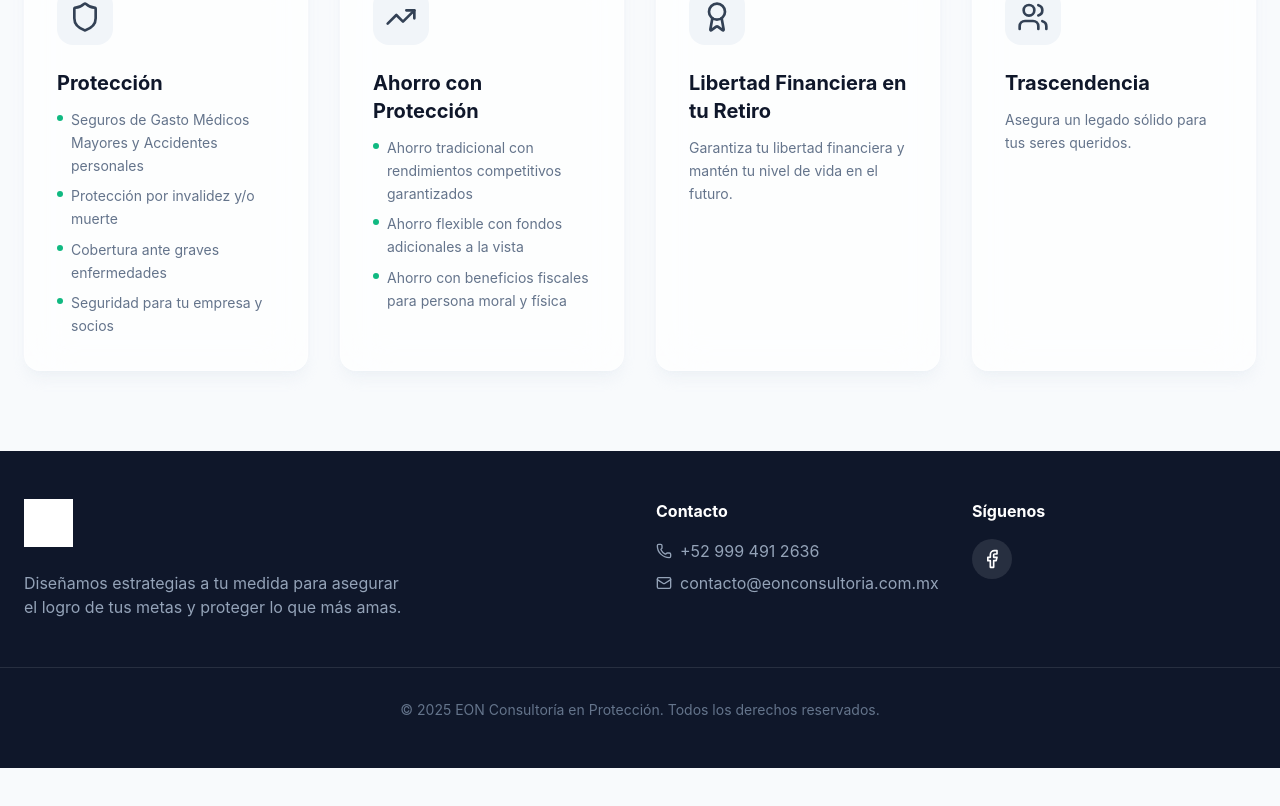
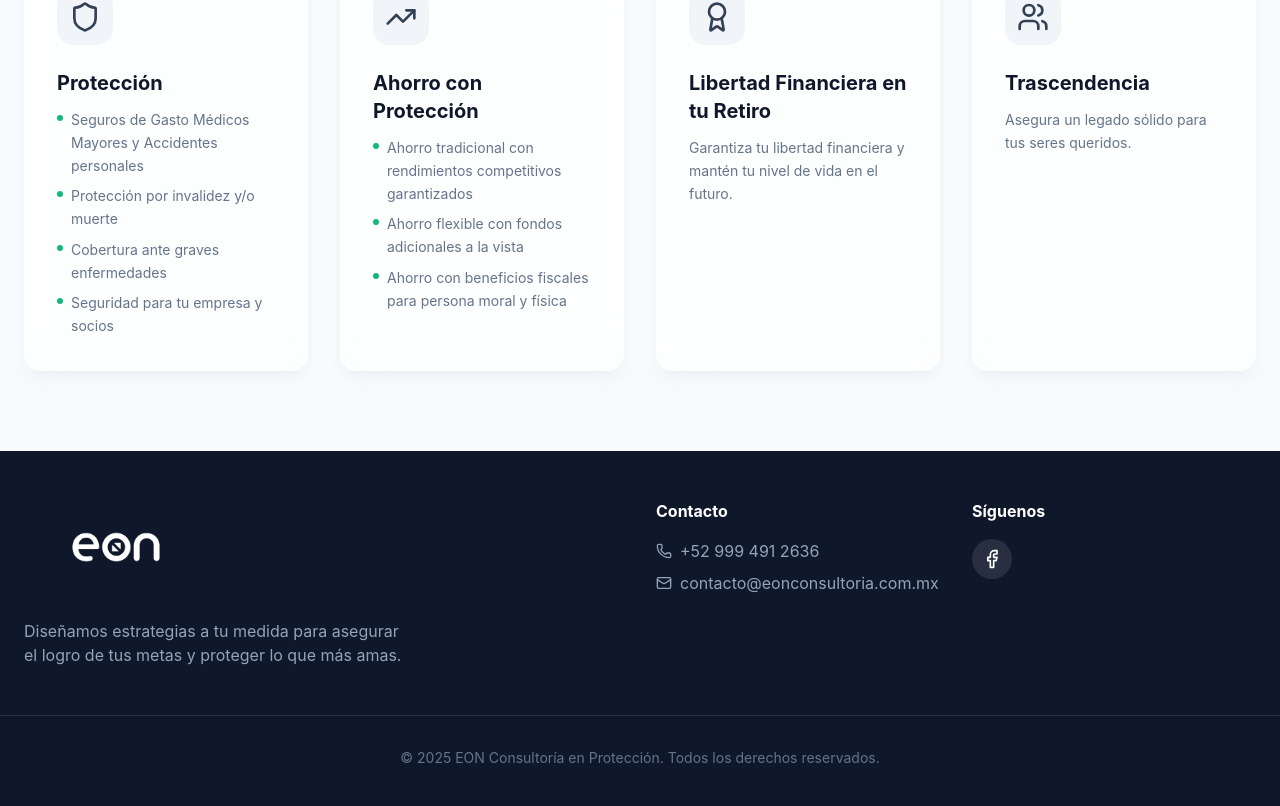
Before and after one commit to adalloya/eon-consultoria, a React (Vite) app: page / in a window 1280 px wide. Shown: the part 1116-1922 px from the top of the page. Before the commit the page ends 1884 px from the top, so only its background shows below. Built offline with nearby package versions, Linux system fonts and the light colour scheme.

Commit message:
style: update footer logo to wide white version

```diff
--- a/src/components/layout/Layout.jsx
+++ b/src/components/layout/Layout.jsx
@@ -61,7 +61,7 @@ const Footer = () => {
                 <div className="grid grid-cols-1 md:grid-cols-4 gap-8">
                     <div className="col-span-1 md:col-span-2">
                         <div className="mb-6">
-                            <img src="/logo-new.jpg" alt="EON Consultoría en Protección" className="h-12 w-auto object-contain brightness-0 invert" />
+                            <img src="/logo-wide.png" alt="EON Consultoría en Protección" className="h-24 w-auto object-contain brightness-0 invert" />
                         </div>
                         <p className="text-slate-400 max-w-sm">
                             Diseñamos estrategias a tu medida para asegurar el logro de tus metas y proteger lo que más amas.
```
